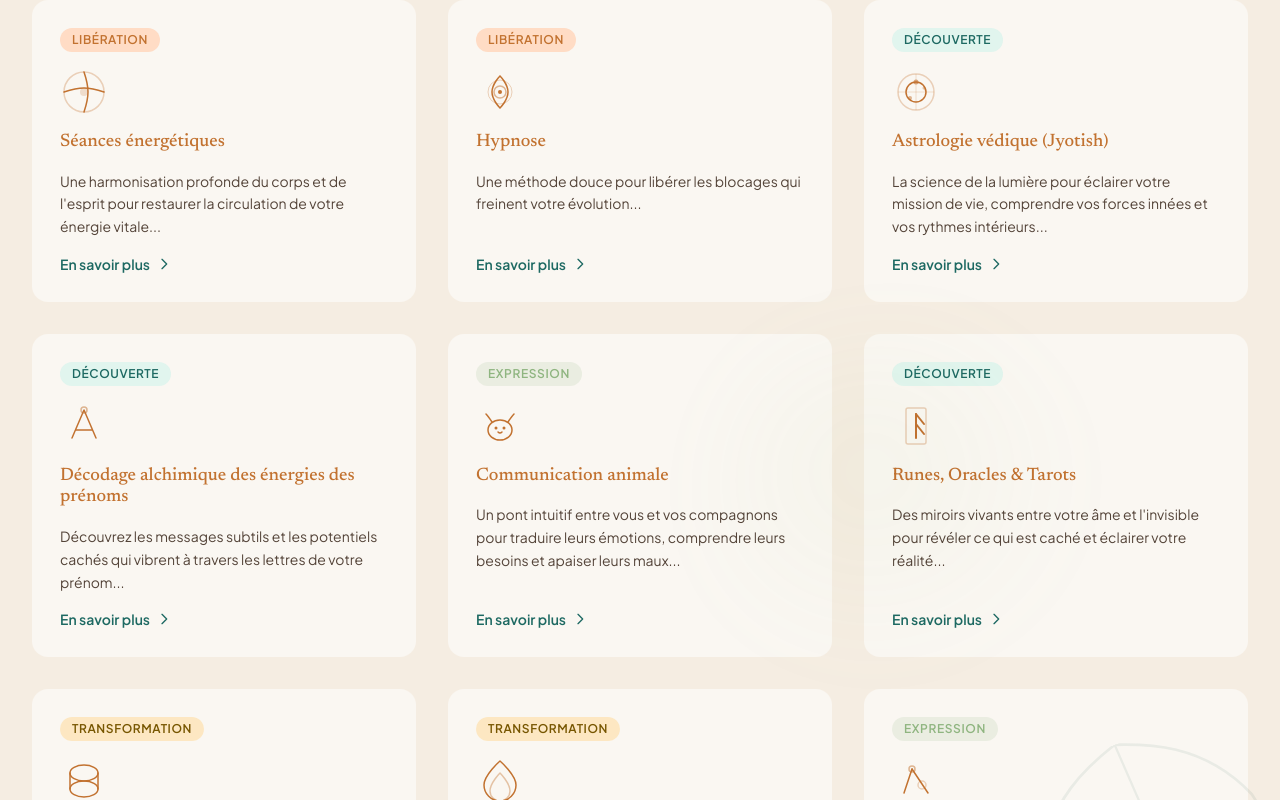
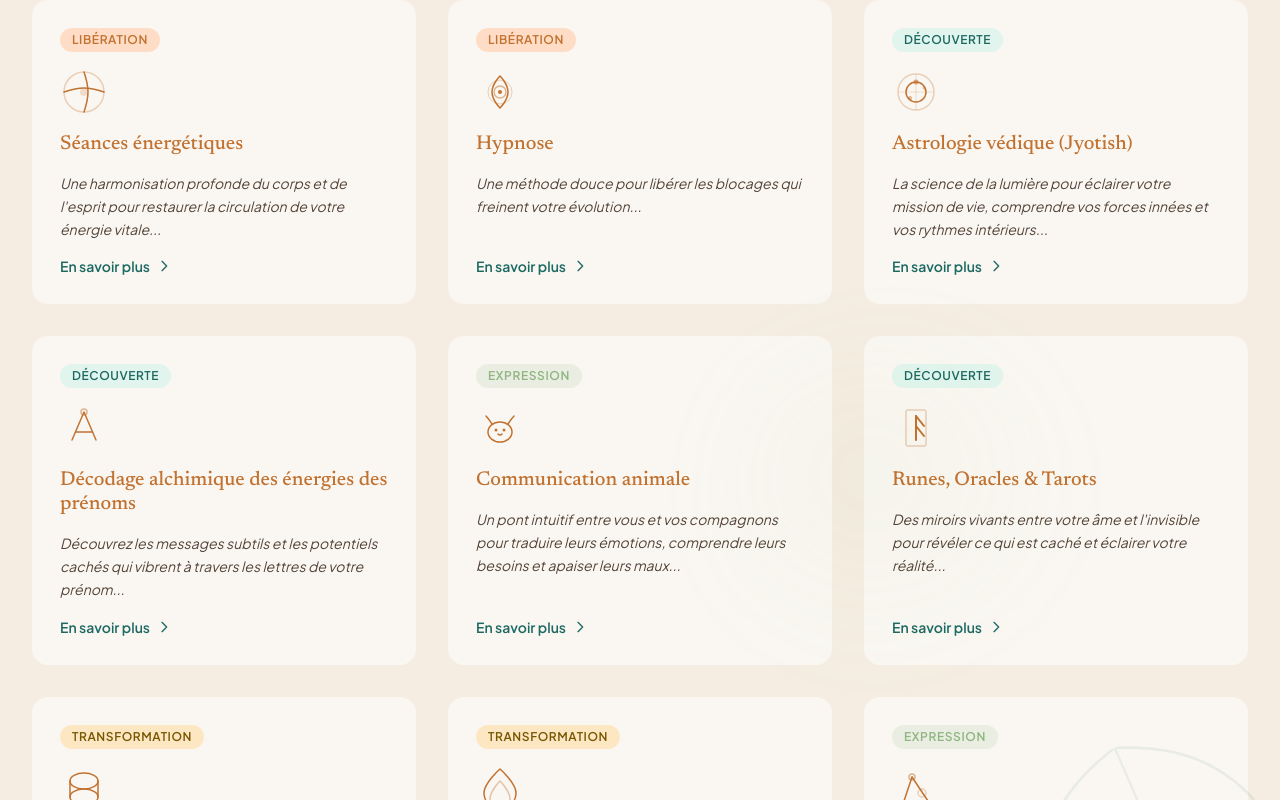
Before and after one commit to Mateufou/alchimie-des-etoiles, a React (Vite) app: page / in a window 1280 px wide. Shown: the part 2580-3380 px from the top of the page. Built offline with nearby package versions, Linux system fonts and the light colour scheme.

Commit message:
Agrandissement des titres de services et mise en italique des descriptions

```diff
--- a/src/components/ui/ServiceCard.jsx
+++ b/src/components/ui/ServiceCard.jsx
@@ -114,12 +114,12 @@ export default function ServiceCard({ service, index, onOpenModal }) {
       </div>
 
       {/* Title */}
-      <h3 className="font-[var(--font-heading)] text-lg font-medium text-[var(--color-copper)] leading-tight">
+      <h3 className="font-[var(--font-heading)] text-xl font-medium text-[var(--color-copper)] leading-tight">
         {service.title}
       </h3>
 
       {/* Description */}
-      <p className="text-sm text-[var(--color-text-muted)] leading-relaxed flex-1">
+      <p className="text-sm italic text-[var(--color-text-muted)] leading-relaxed flex-1">
         {service.shortDescription}
       </p>
 
```
